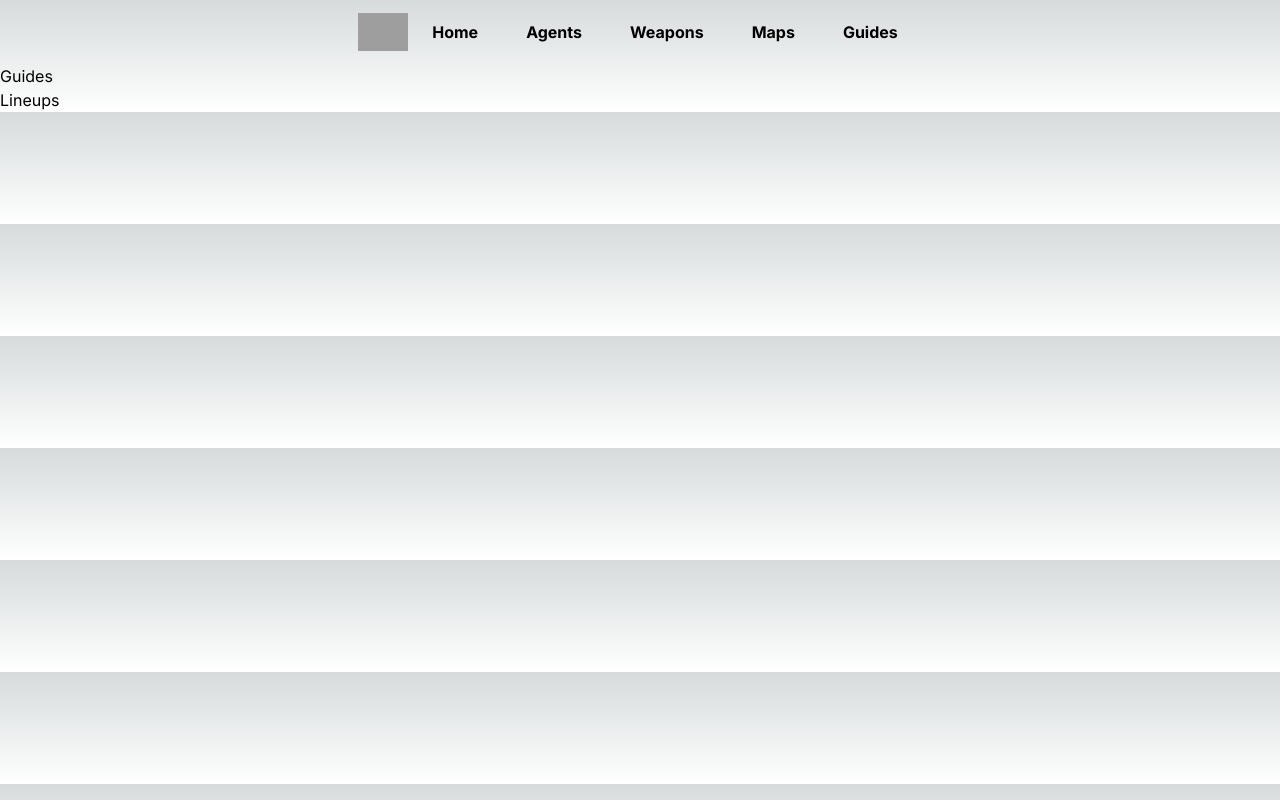
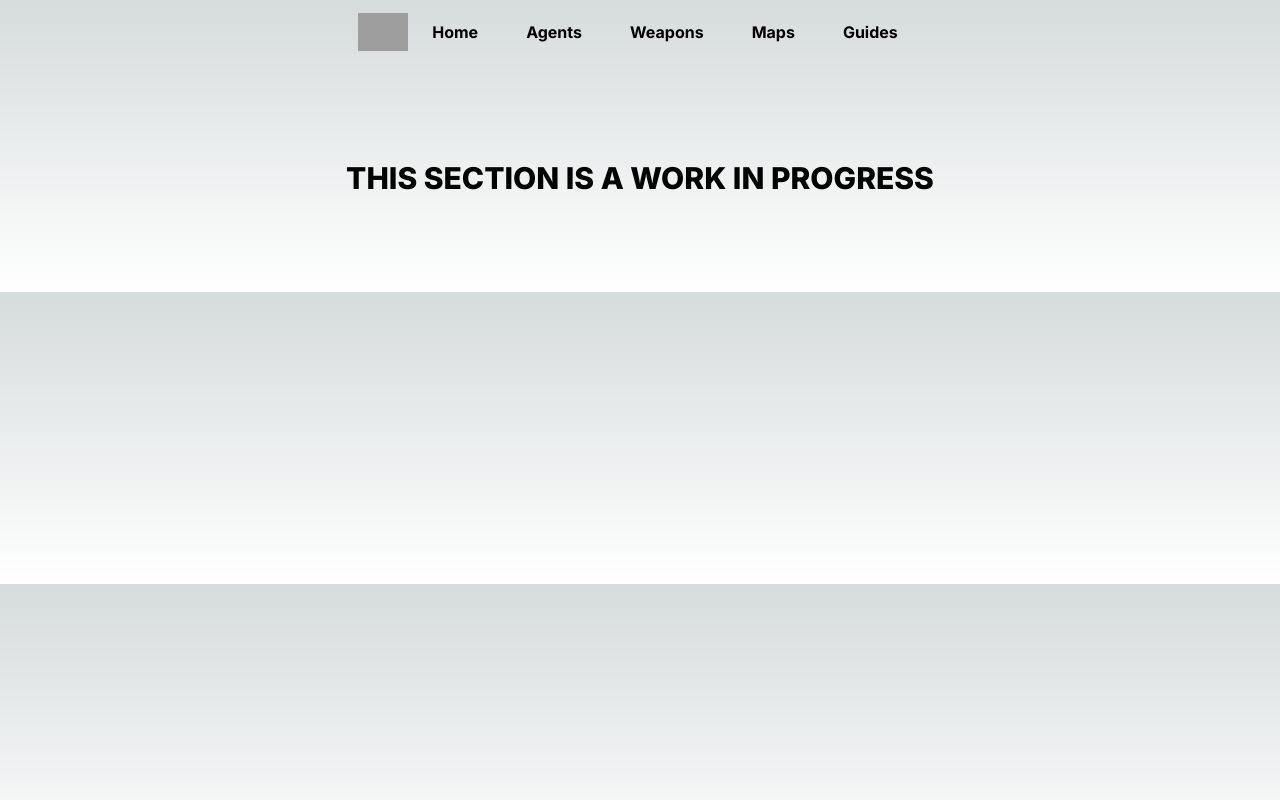
Before and after one commit to ffirgin/valo-ez, a Next.js app: page /guides in a window 1280 px wide. Built offline with nearby package versions, Linux system fonts and the light colour scheme; grey boxes are pictures that could not be loaded.

Commit message:
updated guide page, focusing on other pages before guide page

```diff
--- a/src/app/guides/page.tsx
+++ b/src/app/guides/page.tsx
@@ -1,8 +1,8 @@
 export default function Guides() {
   return (
-    <div>
-      <h1>Guides</h1>
-      <a href="/guides/lineups">Lineups</a>
+    <div className="flex flex-col items-center justify-between p-24">
+      <h1 className='text-3xl font-extrabold uppercase'>This section is a work in progress</h1>
+      {/* <a href="/guides/lineups">Lineups</a> */}
     </div>
   )
 }
```
